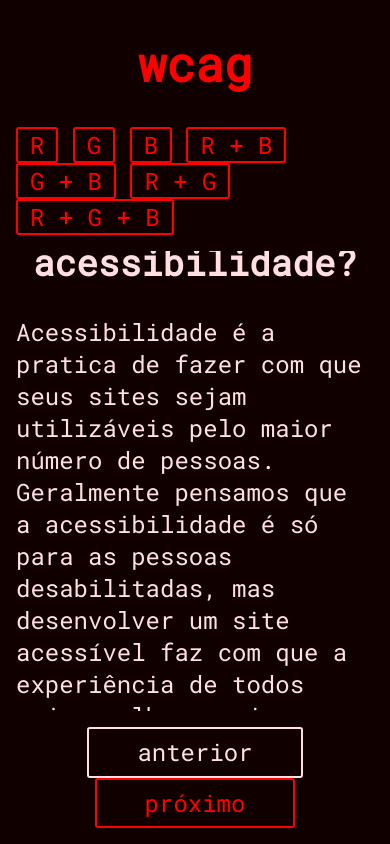
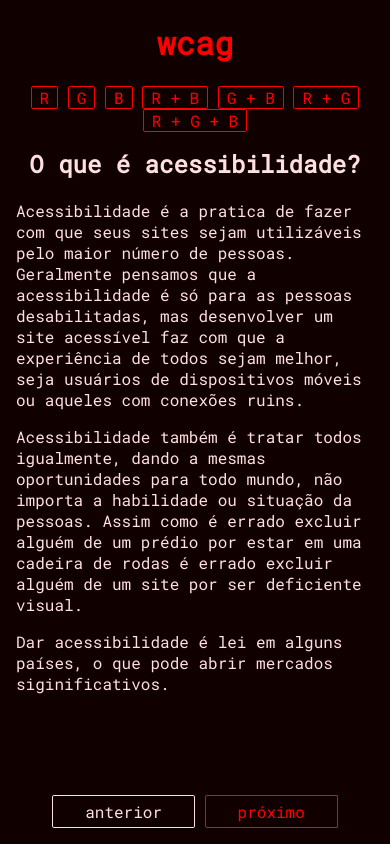
Before and after one commit to s4ntosbruno/wcag, a plain HTML site: page index.html in a window 390 px wide. Shown: the top 844 px of the page. Drawn offline with Linux system fonts and the light colour scheme.

Commit message:
responsividade

```diff
--- a/styles.css
+++ b/styles.css
@@ -18,7 +18,7 @@
   font-family: "Roboto Mono", sans-serif;
   background-color: var(--tertiary-color);
   color: var(--secundary-color);
-  font-size: 24px;
+  font-size: 1.5rem;
   margin: 0;
 }
 
@@ -100,10 +100,18 @@
   font-weight: 700;
 }
 
-@media only screen and (max-width: 800px) {
+@media only screen and (max-width: 992px) {
+  body {
+    font-size: 1.5rem;
+  }
+
   header {
     flex-direction: column;
     padding-bottom: 1rem;
+  }
+
+  header div {
+    text-align: center;
   }
 
   main {
@@ -115,3 +123,33 @@
     text-align: center;
   }
 }
+
+@media only screen and (max-width: 768px) {
+  body {
+    font-size: 1rem;
+  }
+
+  main {
+    padding: 7rem 1rem 4rem 1rem;
+  }
+}
+
+@media only screen and (max-width: 600px) {
+  body {
+    font-size: 1rem;
+  }
+
+  main {
+    padding: 8rem 1rem 4rem 1rem;
+  }
+}
+
+@media only screen and (max-width: 285px) {
+  body {
+    font-size: 1rem;
+  }
+
+  main {
+    padding: 9rem 1rem 4rem 1rem;
+  }
+}
```
